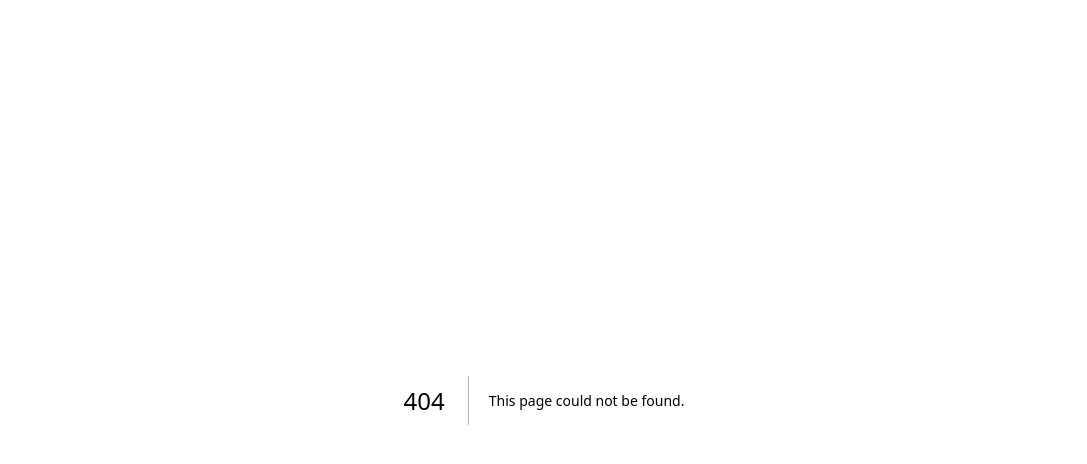
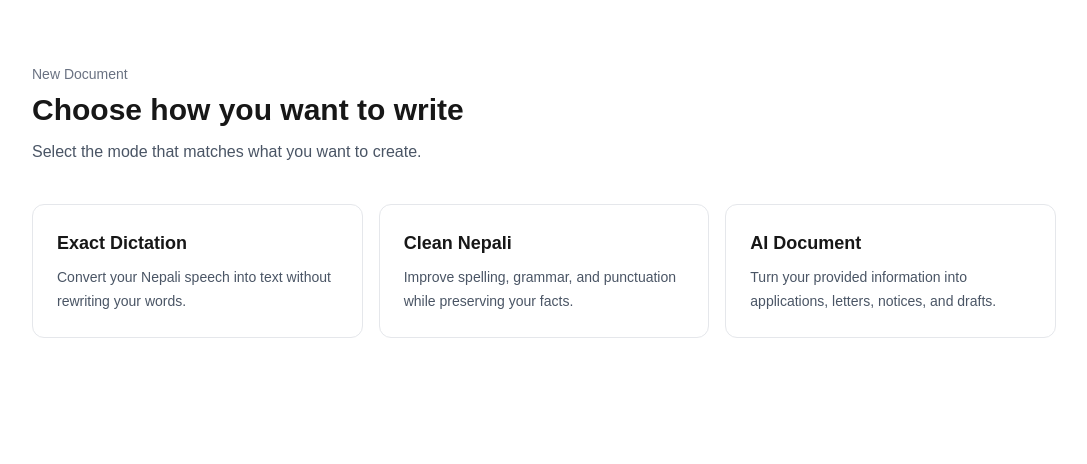
Before and after one commit to AnupBhandari12/ai-voice, a Next.js app: page /documents/new in a window 1280 px wide. Before the commit this address had no page. Shown: the top 464 px of the page, without its empty margins (96-1183 px from the left). Built offline with nearby package versions, Linux system fonts and the light colour scheme.

Commit message:
complete phase 1 basic modes UI

```diff
--- /dev/null
+++ b/app/documents/new/page.js
@@ -0,0 +1,23 @@
+import ModeSelector from "../../../components/documents/ModeSelector";
+
+export default function NewDocumentPage() {
+  return (
+    <main className="min-h-screen px-6 py-16">
+      <section className="mx-auto max-w-5xl">
+        <p className="text-sm font-medium text-gray-500">
+          New Document
+        </p>
+
+        <h1 className="mt-2 text-3xl font-bold">
+          Choose how you want to write
+        </h1>
+
+        <p className="mt-3 max-w-2xl text-gray-600">
+          Select the mode that matches what you want to create.
+        </p>
+
+        <ModeSelector />
+      </section>
+    </main>
+  );
+}
--- a/app/page.js
+++ b/app/page.js
@@ -1,69 +1,26 @@
-import Image from "next/image";
+import Link from "next/link";
 
-export default function Home() {
+export default function HomePage() {
   return (
-    <div className="flex flex-col flex-1 items-center justify-center bg-zinc-50 font-sans dark:bg-black">
-      <main className="flex flex-1 w-full max-w-3xl flex-col items-center justify-between py-32 px-16 bg-white dark:bg-black sm:items-start">
-        <Image
-          className="dark:invert h-5 w-[100px]"
-          src="/next.svg"
-          alt="Next.js logo"
-          width={100}
-          height={20}
-          priority
-        />
-        <div className="flex flex-col items-center gap-6 text-center sm:items-start sm:text-left">
-          <h1 className="max-w-xs text-3xl font-semibold leading-10 tracking-tight text-black dark:text-zinc-50">
-            To get started, edit the{" "}
-            <code className="rounded bg-black/[.06] px-1.5 py-0.5 font-mono text-[0.9em] dark:bg-white/[.08]">
-              page.js
-            </code>{" "}
-            file.
-          </h1>
-          <p className="max-w-md text-lg leading-8 text-zinc-600 dark:text-zinc-400">
-            Looking for a starting point or more instructions? Head over to{" "}
-            <a
-              href="https://vercel.com/templates?framework=next.js&utm_source=create-next-app&utm_medium=appdir-template-tw&utm_campaign=create-next-app"
-              className="font-medium text-zinc-950 dark:text-zinc-50"
-            >
-              Templates
-            </a>{" "}
-            or the{" "}
-            <a
-              href="https://nextjs.org/learn?utm_source=create-next-app&utm_medium=appdir-template-tw&utm_campaign=create-next-app"
-              className="font-medium text-zinc-950 dark:text-zinc-50"
-            >
-              Learning
-            </a>{" "}
-            center.
-          </p>
-        </div>
-        <div className="flex flex-col gap-4 text-base font-medium sm:flex-row">
-          <a
-            className="flex h-12 w-full items-center justify-center gap-2 rounded-full bg-foreground px-5 text-background transition-colors hover:bg-[#383838] dark:hover:bg-[#ccc] md:w-[158px]"
-            href="https://vercel.com/new?utm_source=create-next-app&utm_medium=appdir-template-tw&utm_campaign=create-next-app"
-            target="_blank"
-            rel="noopener noreferrer"
-          >
-            <Image
-              className="dark:invert h-[14px] w-4"
-              src="/vercel.svg"
-              alt="Vercel logomark"
-              width={16}
-              height={14}
-            />
-            Deploy Now
-          </a>
-          <a
-            className="flex h-12 w-full items-center justify-center rounded-full border border-solid border-black/[.08] px-5 transition-colors hover:border-transparent hover:bg-black/[.04] dark:border-white/[.145] dark:hover:bg-[#1a1a1a] md:w-[158px]"
-            href="https://nextjs.org/docs?utm_source=create-next-app&utm_medium=appdir-template-tw&utm_campaign=create-next-app"
-            target="_blank"
-            rel="noopener noreferrer"
-          >
-            Documentation
-          </a>
-        </div>
-      </main>
-    </div>
+    <main className="min-h-screen flex items-center justify-center px-6">
+      <section className="max-w-2xl text-center">
+        <h1 className="text-4xl font-bold">
+          Nepali Voice AI Writer
+        </h1>
+
+        <p className="mt-4 text-gray-600">
+          Speak in Nepali, convert your voice into text, edit it,
+          and create useful documents.
+        </p>
+
+        {/* Main entry point for creating a new document */}
+        <Link
+          href="/documents/new"
+          className="mt-8 inline-block rounded-lg bg-black px-6 py-3 text-white"
+        >
+          Create New Document
+        </Link>
+      </section>
+    </main>
   );
 }
--- /dev/null
+++ b/components/documents/ModeSelector.jsx
@@ -0,0 +1,59 @@
+"use client";
+
+import { useState } from "react";
+
+const modes = [
+  {
+    id: "exact",
+    title: "Exact Dictation",
+    description:
+      "Convert your Nepali speech into text without rewriting your words.",
+  },
+  {
+    id: "clean",
+    title: "Clean Nepali",
+    description:
+      "Improve spelling, grammar, and punctuation while preserving your facts.",
+  },
+  {
+    id: "ai-document",
+    title: "AI Document",
+    description:
+      "Turn your provided information into applications, letters, notices, and drafts.",
+  },
+];
+
+export default function ModeSelector() {
+  const [selectedMode, setSelectedMode] = useState(null);
+
+  return (
+    <div className="mt-10 grid gap-4 md:grid-cols-3">
+      {modes.map((mode) => {
+        const isSelected = selectedMode === mode.id;
+
+        return (
+          <button
+            key={mode.id}
+            type="button"
+            onClick={() => setSelectedMode(mode.id)}
+            className={`rounded-xl border p-6 text-left transition ${
+              isSelected
+                ? "border-black bg-gray-50"
+                : "border-gray-200 hover:border-gray-400"
+            }`}
+          >
+            <h2 className="text-lg font-semibold">{mode.title}</h2>
+
+            <p className="mt-2 text-sm leading-6 text-gray-600">
+              {mode.description}
+            </p>
+
+            {isSelected && (
+              <p className="mt-4 text-sm font-medium">Selected ✓</p>
+            )}
+          </button>
+        );
+      })}
+    </div>
+  );
+}
```
